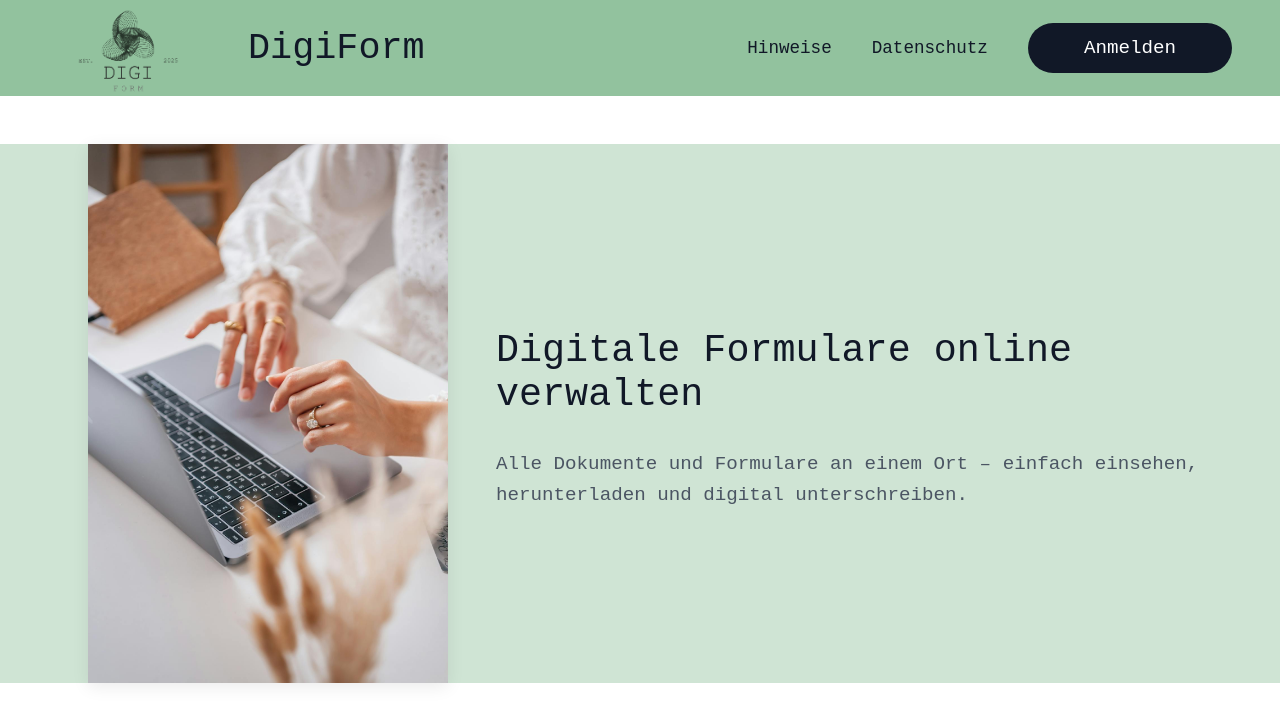
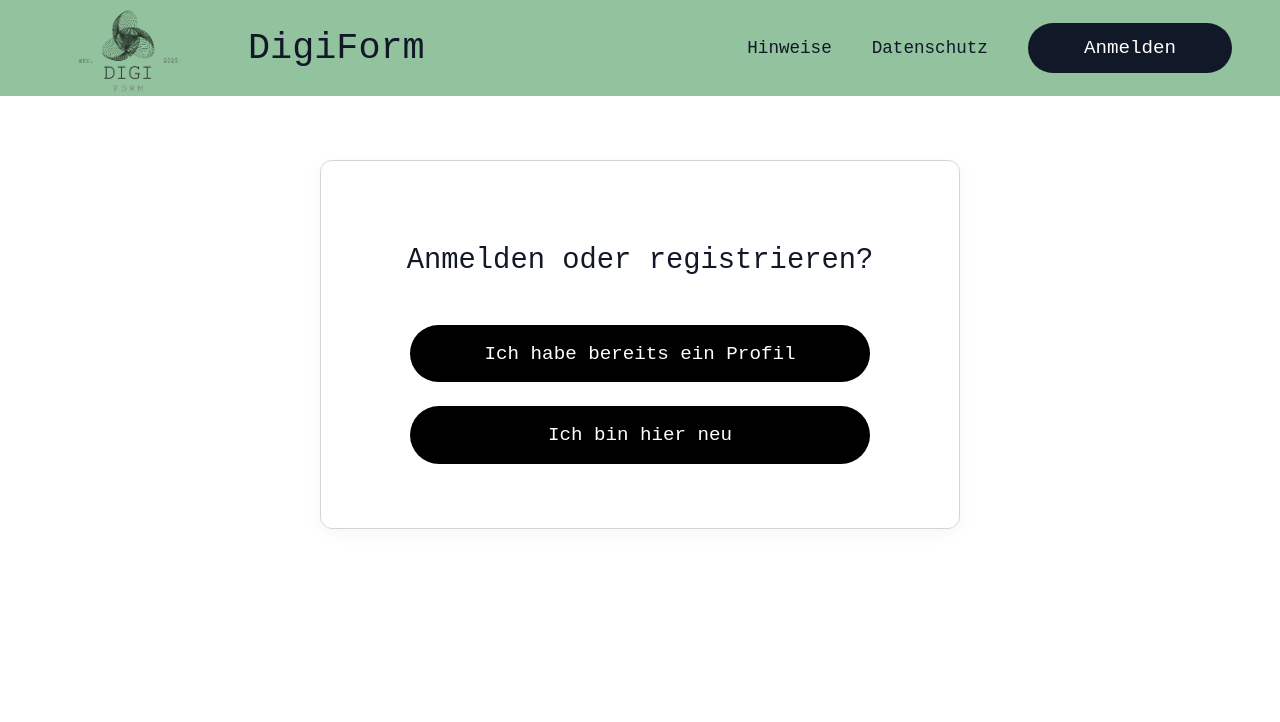
Before and after one commit to Ahmad575-a/Digi-Form, a React app in the folder frontend/: page /anmelden in a window 1280 px wide. Shown: the top 722 px of the page. Built offline with nearby package versions, Linux system fonts and the light colour scheme; the HTML template or start-up script is replaced by a standard one.

Commit message:
FT: added routing logic for Anmelden button

```diff
--- a/frontend/package.json
+++ b/frontend/package.json
@@ -16,7 +16,8 @@
     "@mui/material": "^7.3.5",
     "bootstrap": "^5.3.8",
     "react": "^19.1.1",
-    "react-dom": "^19.1.1"
+    "react-dom": "^19.1.1",
+    "react-router-dom": "^7.9.6"
   },
   "devDependencies": {
     "@eslint/js": "^9.36.0",
--- a/frontend/src/App.tsx
+++ b/frontend/src/App.tsx
@@ -1,15 +1,18 @@
-// src/App.tsx
 import React from 'react';
 import './App.css';
 import Header from './Components/Header';
 import Hero from './Components/Hero';
+import LoginChoice from './Components/LoginChoice';
+import { Routes, Route } from 'react-router-dom';
 
 const App: React.FC = () => {
   return (
     <div className="app-root">
       <Header />
-      <Hero />
-
+      <Routes>
+        <Route path="/" element={<Hero />} />
+        <Route path="/anmelden" element={<LoginChoice />} />
+      </Routes>
 
     </div>
   );
--- a/frontend/src/Components/Header.tsx
+++ b/frontend/src/Components/Header.tsx
@@ -1,12 +1,13 @@
-// src/Components/Header.tsx
 import React from 'react';
 import './Header.css';
 import logo from '../assets/digi.png';
+import { useNavigate } from 'react-router-dom';
 
 const Header: React.FC = () => {
+  const navigate = useNavigate();
   return (
     <header className="df-header">
-      {/* Links: Logo + Titel */}
+
       <div className="df-left">
         <div className="df-logo-pill">
             <img src={logo} alt="Logo" className="df-logo-img" />
@@ -14,7 +15,7 @@ const Header: React.FC = () => {
         <span className="df-brand">DigiForm</span>
       </div>
 
-      {/* Rechts: Links + Button */}
+
       <div className="df-right">
         <button className="df-link" type="button">
           Hinweise
@@ -22,7 +23,11 @@ const Header: React.FC = () => {
         <button className="df-link" type="button">
           Datenschutz
         </button>
-        <button className="df-login-pill" type="button">
+        <button
+          className="df-login-pill"
+          type="button"
+          onClick={() => navigate('/anmelden')}
+        >
           Anmelden
         </button>
       </div>
--- /dev/null
+++ b/frontend/src/Components/LoginChoice.css
@@ -0,0 +1,50 @@
+.login-choice {
+  flex: 1;
+  display: flex;
+  justify-content: center;
+  align-items: center;
+  padding: 4rem 1.5rem;
+}
+
+.login-card {
+  width: 100%;
+  max-width: 640px;
+  border: 1px solid #d1d5db;
+  border-radius: 12px;
+  padding: 4rem 2rem;
+  box-shadow: 0 4px 20px rgba(0, 0, 0, 0.04);
+  text-align: center;
+  background-color: transparent;
+}
+
+.login-card h1 {
+  font-size: 1.8rem;
+  font-weight: normal;
+  margin-bottom: 3rem;
+  color: #111827;
+}
+
+.login-buttons {
+  display: flex;
+  flex-direction: column;
+  gap: 1.5rem;
+  align-items: center;
+}
+
+.login-btn {
+  width: 100%;
+  max-width: 460px;
+  padding: 1.1rem 2rem;
+  border-radius: 999px;
+  border: none;
+  background-color: #000000;
+  color: #ffffff;
+  font-size: 1.2rem;
+  font-weight: 500;
+  cursor: pointer;
+  font-family: 'Courier New', Courier, monospace;
+}
+
+.login-btn:hover {
+  background-color: #3a3a3a;
+}
--- /dev/null
+++ b/frontend/src/Components/LoginChoice.tsx
@@ -0,0 +1,19 @@
+import React from 'react';
+import './LoginChoice.css';
+
+const LoginChoice: React.FC = () => {
+  return (
+    <main className="login-choice">
+      <div className="login-card">
+        <h1>Anmelden oder registrieren?</h1>
+
+        <div className="login-buttons">
+          <button className="login-btn">Ich habe bereits ein Profil</button>
+          <button className="login-btn">Ich bin hier neu</button>
+        </div>
+      </div>
+    </main>
+  );
+};
+
+export default LoginChoice;
--- a/frontend/src/main.tsx
+++ b/frontend/src/main.tsx
@@ -1,11 +1,13 @@
-// main.tsx
 import React from 'react';
 import ReactDOM from 'react-dom/client';
+import { BrowserRouter } from 'react-router-dom';
 import App from './App';
 import './index.css';
 
 ReactDOM.createRoot(document.getElementById('root') as HTMLElement).render(
   <React.StrictMode>
-    <App />
+    <BrowserRouter>
+      <App />
+    </BrowserRouter>
   </React.StrictMode>,
 );
--- /dev/null
+++ b/package.json
@@ -0,0 +1,5 @@
+{
+  "dependencies": {
+    "react-router-dom": "^7.9.6"
+  }
+}
```
Also changed, not shown: 1 other file (tests, documents, lock files or other folders).
